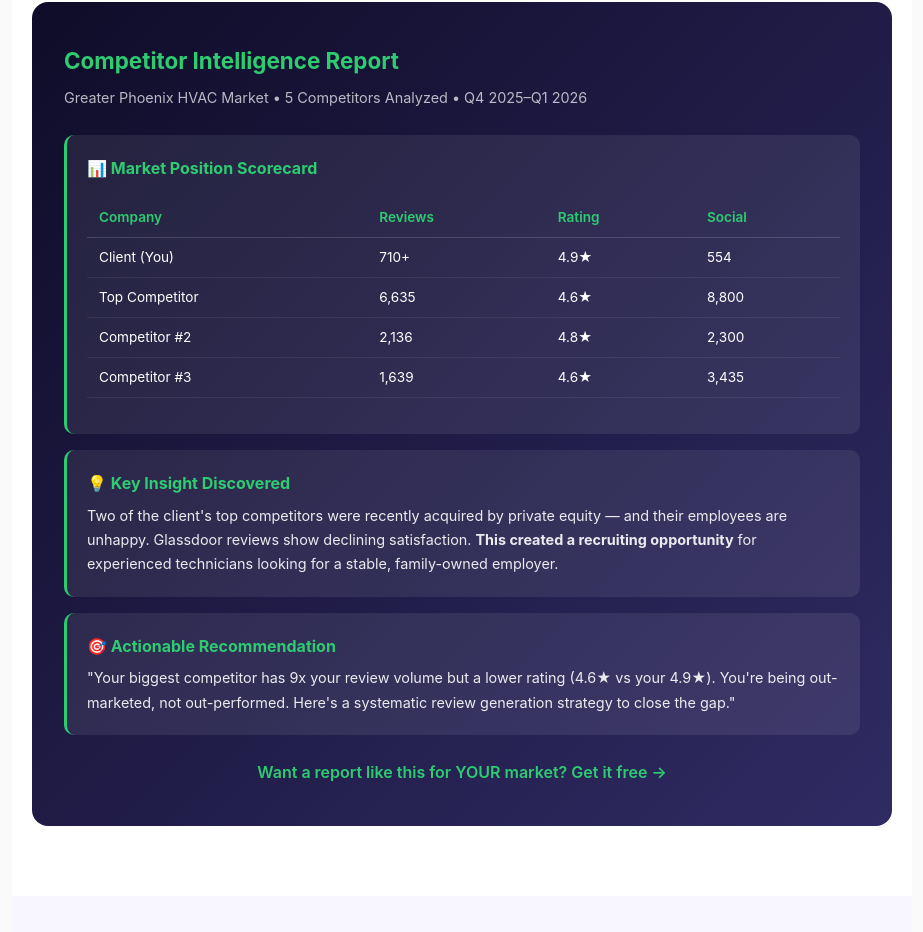
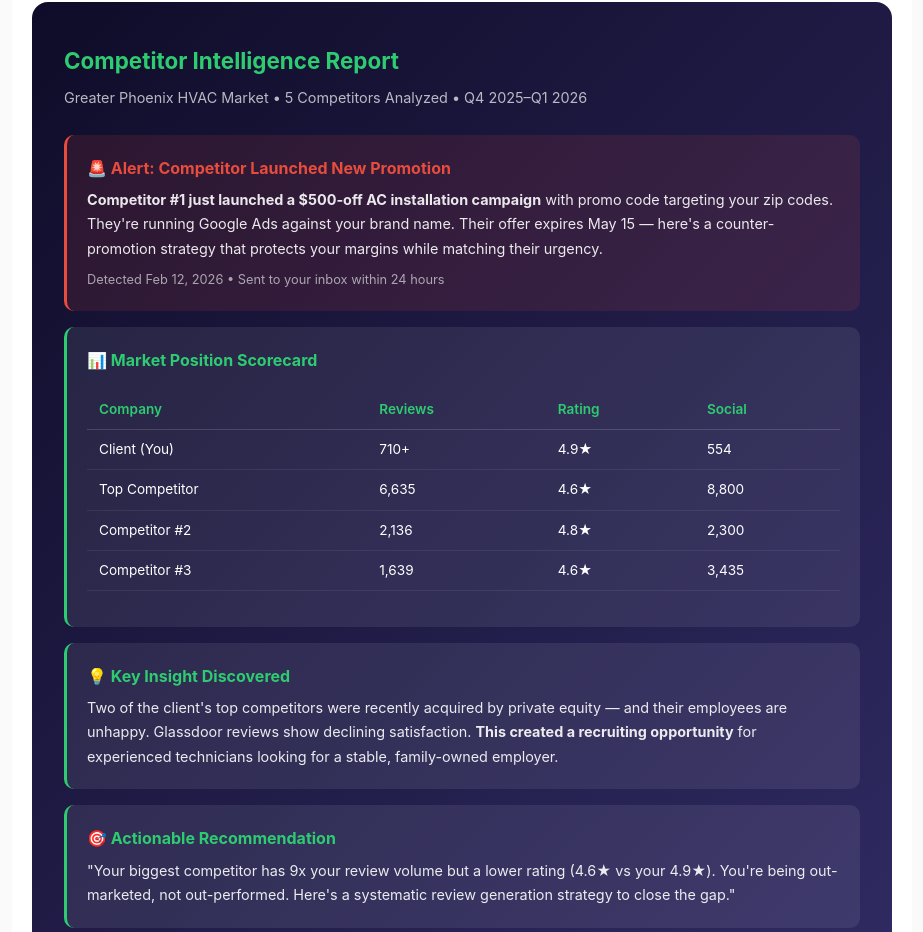
Before and after one commit to lumenbotnyc-ops/competealert, a plain HTML site: page index.html in a window 1280 px wide. Shown: the part 1918-2850 px from the top of the page, without its empty margins (178-1101 px from the left). Drawn offline with Linux system fonts and the light colour scheme.

Commit message:
Add alert example to sample report preview for better conversion

```diff
--- a/index.html
+++ b/index.html
@@ -243,6 +243,12 @@ body{font-family:-apple-system,BlinkMacSystemFont,'Segoe UI',Roboto,sans-serif;c
   <div class="report-preview">
     <h3>Competitor Intelligence Report</h3>
     <p class="report-meta">Greater Phoenix HVAC Market • 5 Competitors Analyzed • Q4 2025–Q1 2026</p>
+
+    <div class="report-highlight" style="border-left-color:#e74c3c;background:rgba(231,76,60,.12)">
+      <h4 style="color:#e74c3c">🚨 Alert: Competitor Launched New Promotion</h4>
+      <p><strong>Competitor #1 just launched a $500-off AC installation campaign</strong> with promo code targeting your zip codes. They're running Google Ads against your brand name. Their offer expires May 15 — here's a counter-promotion strategy that protects your margins while matching their urgency.</p>
+      <p style="font-size:.8em;opacity:.6;margin-top:8px">Detected Feb 12, 2026 • Sent to your inbox within 24 hours</p>
+    </div>
 
     <div class="report-highlight">
       <h4>📊 Market Position Scorecard</h4>
```
